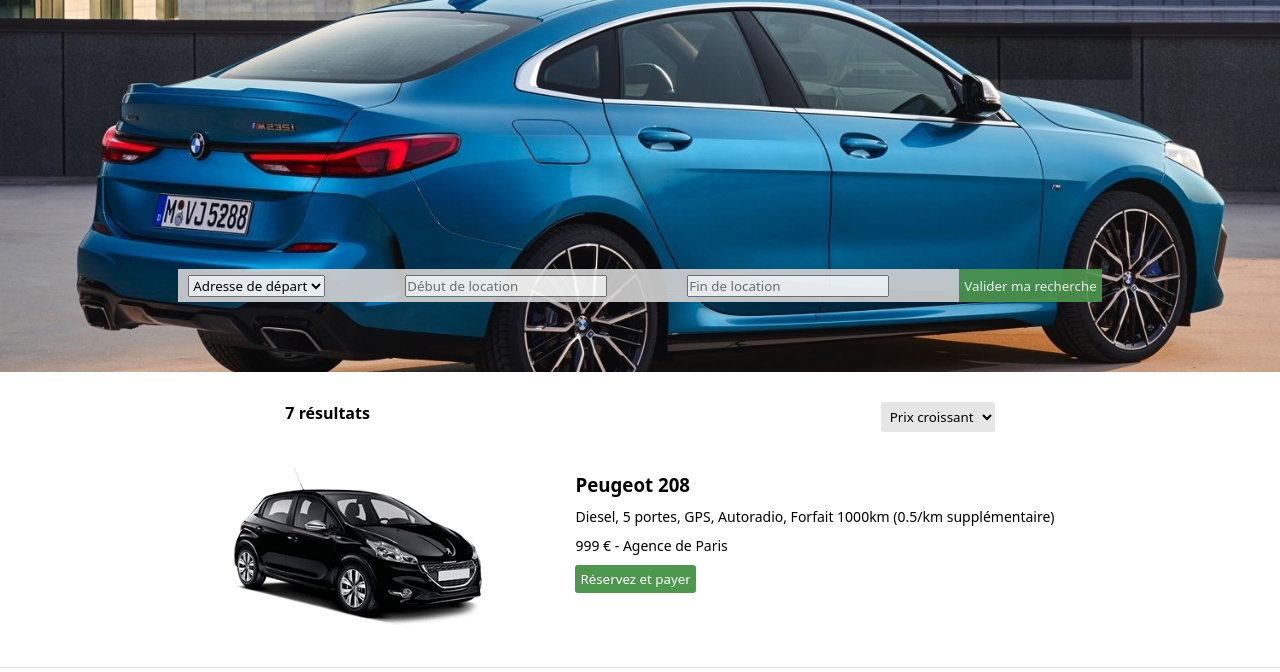
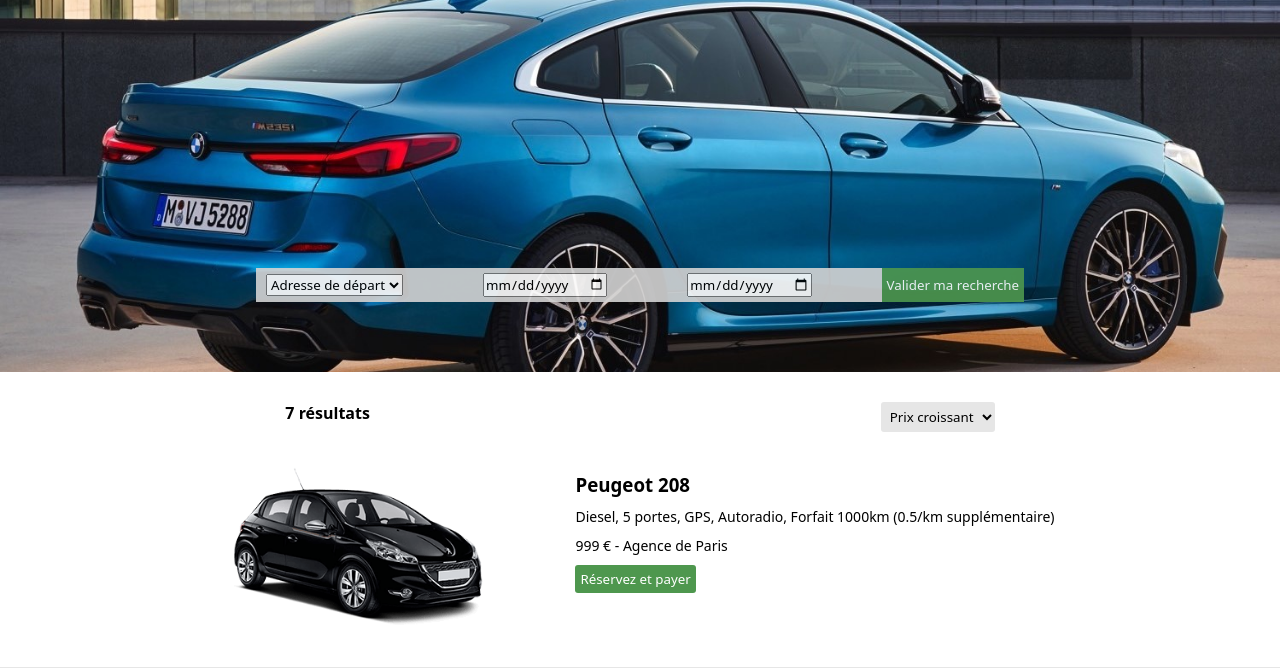
Before and after one commit to Noctys44/Eval-js, a plain HTML site: page index.html in a window 1280 px wide. Shown: the part 128-800 px from the top of the page. Drawn offline with Linux system fonts and the light colour scheme.

Commit message:
last dommit

```diff
--- a/index.html
+++ b/index.html
@@ -49,11 +49,11 @@
                             </select>
                         </div>
                         <div class="margin">
-                            <input type="text" name="date" id="start-date" placeholder="Début de location" onfocus="(this.type = 'date')">
+                            <input type="date" name="date" id="start-date" placeholder="Début de location">
 
                         </div>
                         <div class="margin">
-                            <input type="text" name="date" id="end-date" placeholder="Fin de location" onfocus="(this.type = 'date')">
+                            <input type="date" name="date" id="end-date" placeholder="Fin de location">
                         </div>
 
                         <button type="submit" class="btn">Valider ma recherche</button>
```
Also changed, not shown: img/background3.jpg (deleted).
